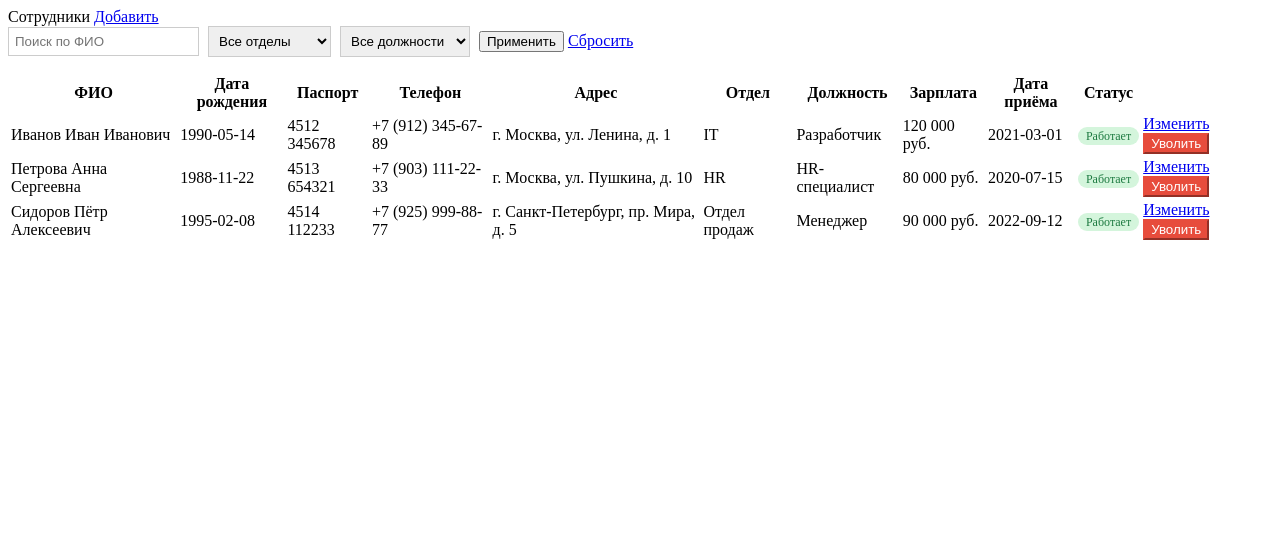
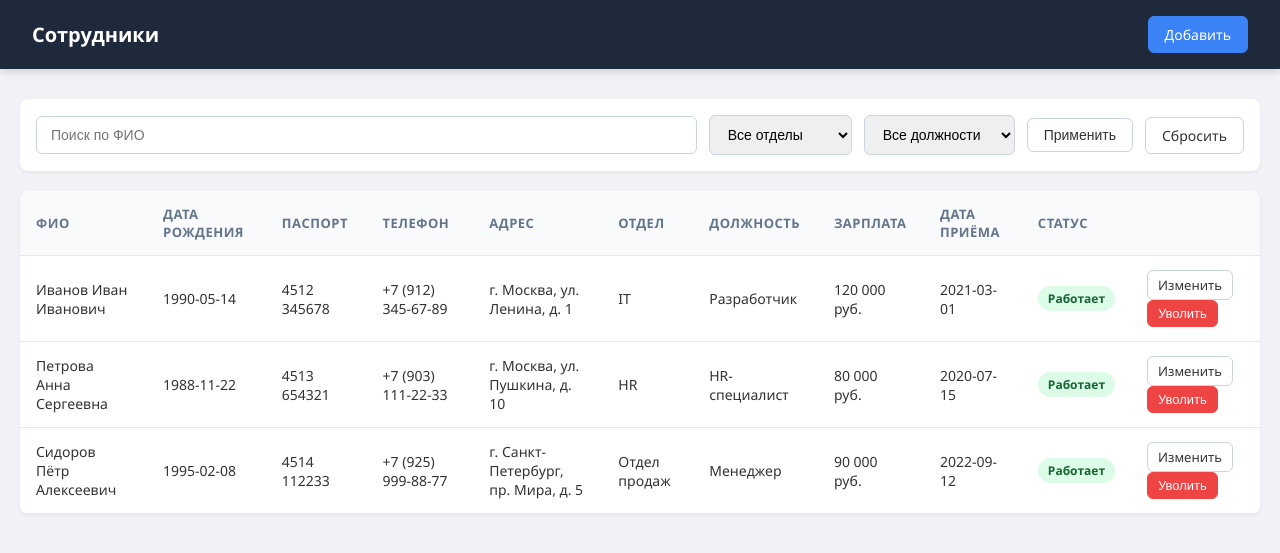
Before and after one commit to L0qt/hr-app, a PHP site: page / in a window 1280 px wide. Shown: the top 553 px of the page. Run offline with PHP 8.4, Linux system fonts and the light colour scheme; data comes from the database, SQL or seed files in the repository.

Commit message:
Update style.css
обновил дизайн, сделал таблицу и форму удобнее

```diff
--- a/style.css
+++ b/style.css
@@ -1,37 +1,224 @@
+* {
+    box-sizing: border-box;
+    margin: 0;
+    padding: 0;
+}
+
+body {
+    font-family: 'Segoe UI', Tahoma, Geneva, Verdana, sans-serif;
+    background-color: #f0f2f5;
+    color: #333;
+}
+
+.top {
+    background-color: #1e293b;
+    color: white;
+    padding: 16px 32px;
+    display: flex;
+    justify-content: space-between;
+    align-items: center;
+    box-shadow: 0 4px 6px rgba(0,0,0,0.1);
+}
+
+.top span {
+    font-size: 20px;
+    font-weight: 600;
+}
+
+.content {
+    max-width: 1300px;
+    margin: 30px auto;
+    padding: 0 20px;
+}
+
+/* Фильтры */
 .filters {
-    margin-bottom: 15px;
+    background: white;
+    padding: 16px;
+    border-radius: 8px;
+    box-shadow: 0 2px 4px rgba(0,0,0,0.05);
+    margin-bottom: 20px;
+    display: flex;
+    gap: 12px;
+    flex-wrap: wrap;
+    align-items: center;
 }
 
 .filters input,
 .filters select {
-    padding: 6px;
-    margin-right: 5px;
-    border: 1px solid #ccc;
+    padding: 10px 14px;
+    border: 1px solid #cbd5e1;
+    border-radius: 6px;
+    font-size: 14px;
+    outline: none;
+    transition: border 0.2s;
 }
 
-tr.fired td {
-    color: #999;
-    background: #fafafa;
+.filters input:focus,
+.filters select:focus {
+    border-color: #3b82f6;
 }
 
+.filters input {
+    flex: 1;
+    min-width: 200px;
+}
+
+/* Таблица */
+table {
+    width: 100%;
+    background: white;
+    border-collapse: collapse;
+    border-radius: 8px;
+    overflow: hidden;
+    box-shadow: 0 2px 4px rgba(0,0,0,0.05);
+}
+
+th {
+    background-color: #f8fafc;
+    color: #64748b;
+    text-align: left;
+    padding: 14px 16px;
+    font-size: 13px;
+    text-transform: uppercase;
+    letter-spacing: 0.5px;
+    border-bottom: 1px solid #e2e8f0;
+}
+
+td {
+    padding: 14px 16px;
+    border-bottom: 1px solid #e2e8f0;
+    font-size: 14px;
+    vertical-align: middle;
+}
+
+tbody tr:hover {
+    background-color: #f8fafc;
+}
+
+tr.fired {
+    opacity: 0.6;
+    background-color: #fafafa;
+}
+
+.empty {
+    text-align: center;
+    color: #94a3b8;
+    padding: 30px;
+}
+
+/* Бейджи статуса */
 .badge {
-    padding: 2px 8px;
-    border-radius: 10px;
+    padding: 4px 10px;
+    border-radius: 20px;
     font-size: 12px;
+    font-weight: 600;
+    display: inline-block;
 }
 
 .badge.green {
-    background: #d4f5dc;
-    color: #1d7a41;
+    background: #dcfce7;
+    color: #166534;
 }
 
 .badge.red {
-    background: #fadbd8;
-    color: #a93226;
+    background: #fee2e2;
+    color: #991b1b;
+}
+
+/* Кнопки */
+.btn {
+    padding: 8px 16px;
+    border: 1px solid #cbd5e1;
+    border-radius: 6px;
+    background: white;
+    color: #333;
+    text-decoration: none;
+    font-size: 14px;
+    cursor: pointer;
+    transition: all 0.2s;
+    display: inline-block;
+}
+
+.btn:hover {
+    background: #f1f5f9;
+}
+
+.btn.blue {
+    background: #3b82f6;
+    color: white;
+    border-color: #3b82f6;
+}
+
+.btn.blue:hover {
+    background: #2563eb;
 }
 
 .btn.red {
-    background: #e74c3c;
+    background: #ef4444;
     color: white;
-    border-color: #e74c3c;
+    border-color: #ef4444;
 }
+
+.btn.red:hover {
+    background: #dc2626;
+}
+
+.btn.small {
+    padding: 5px 10px;
+    font-size: 13px;
+}
+
+/* Форма */
+.form-card {
+    background: white;
+    padding: 30px;
+    border-radius: 8px;
+    box-shadow: 0 2px 4px rgba(0,0,0,0.05);
+    max-width: 800px;
+}
+
+.form-row {
+    display: flex;
+    gap: 20px;
+    margin-bottom: 16px;
+}
+
+.form-row label {
+    flex: 1;
+    display: flex;
+    flex-direction: column;
+    font-size: 14px;
+    font-weight: 500;
+    color: #475569;
+}
+
+.form-row input {
+    margin-top: 6px;
+    padding: 10px;
+    border: 1px solid #cbd5e1;
+    border-radius: 6px;
+    font-size: 14px;
+    outline: none;
+    transition: border 0.2s;
+}
+
+.form-row input:focus {
+    border-color: #3b82f6;
+}
+
+.form-buttons {
+    margin-top: 24px;
+    display: flex;
+    gap: 12px;
+}
+
+.error {
+    background: #fee2e2;
+    color: #991b1b;
+    padding: 12px 16px;
+    border-radius: 6px;
+    margin-bottom: 20px;
+    font-size: 14px;
+    border-left: 4px solid #ef4444;
+}
```
